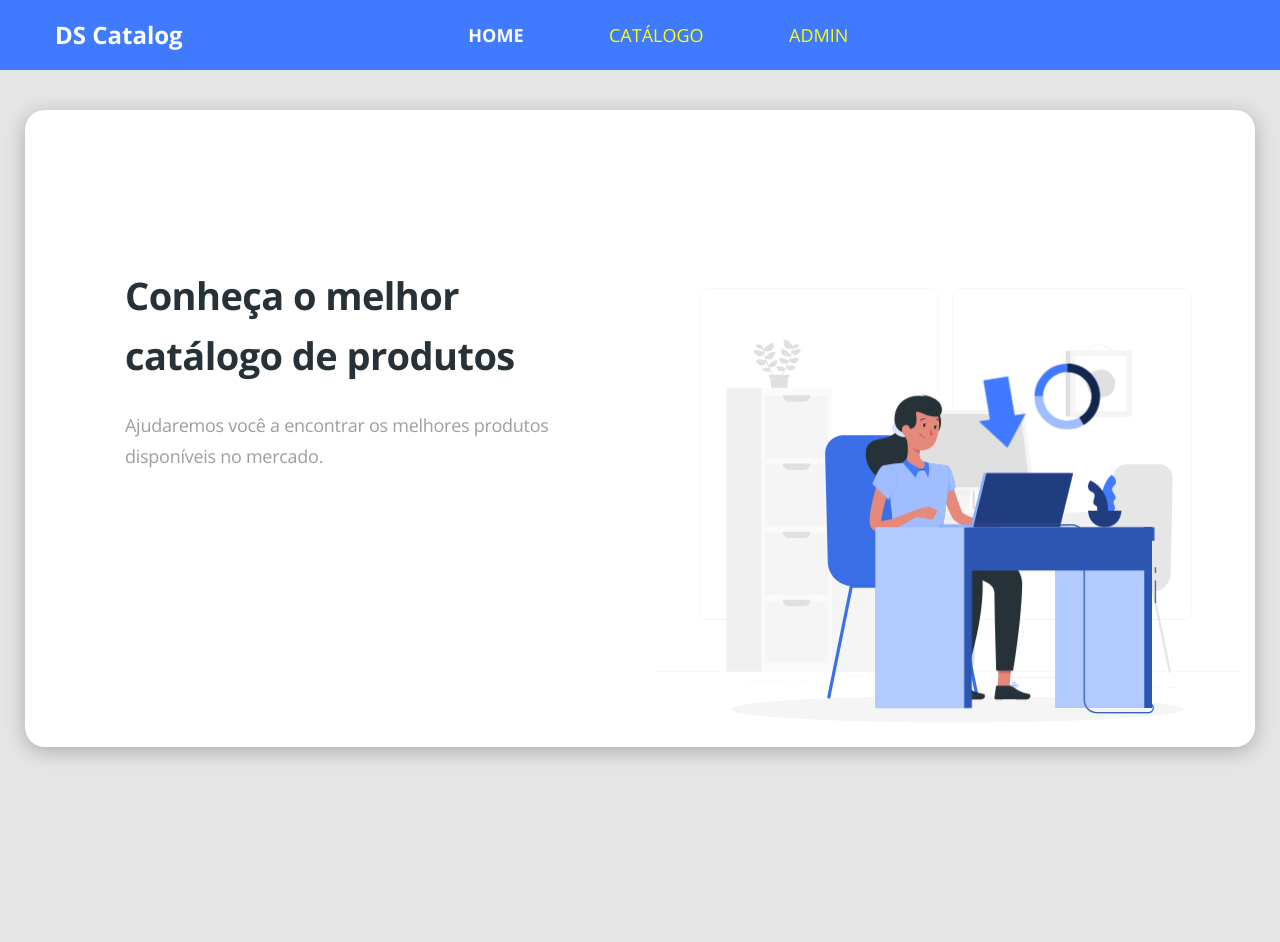
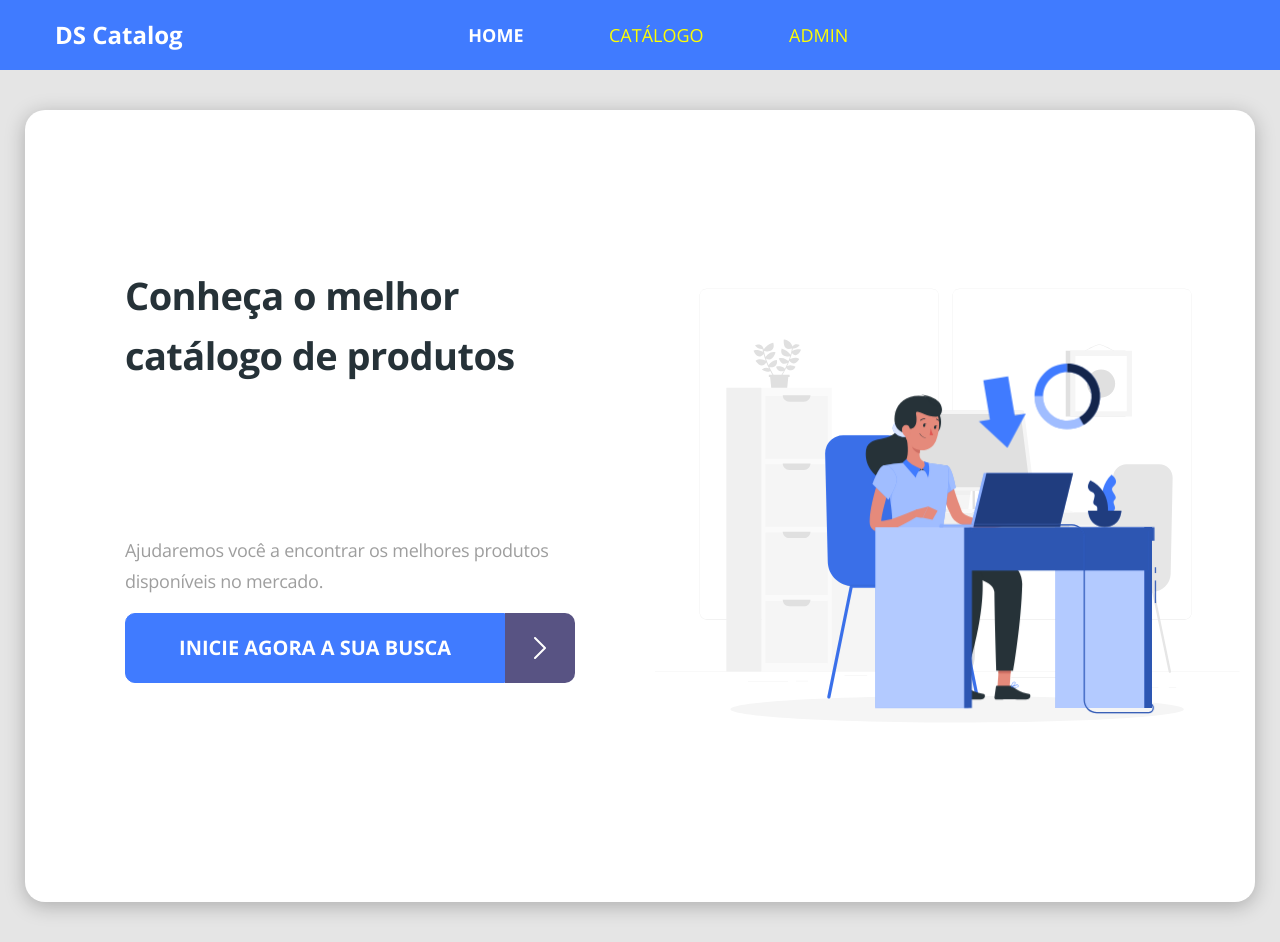
Before and after one commit to ruriknj/dscatalog-bootcamp-devsuperior, a React (Create React App) app in the folder front-web/: page / in a window 1280 px wide. Before the commit the page ends 800 px from the top, so only its background shows below. Built offline with nearby package versions, Linux system fonts and the light colour scheme.

Commit message:
Finaliando a página Home

```diff
--- /dev/null
+++ b/front-web/src/core/components/Buttonicon/index.tsx
@@ -0,0 +1,22 @@
+import { type } from 'os';
+import React from 'react';
+import {ReactComponent as ArrowIcon} from '../../assets/images/arrow.svg'
+import './styles.scss'
+
+type Props = {
+    text?: string;
+}
+
+const Buttonicon = ({text}:Props ) => (
+// d-flex ->coloca um elemento ao lado do outro
+    <div className="d-flex">
+        <button className="btn btn-primary btn-icon">
+        <h5>{text}</h5>
+
+    </button>
+    <div className="btn-icon-content">
+        <ArrowIcon />
+    </div>
+    </div>
+)
+export default Buttonicon
--- /dev/null
+++ b/front-web/src/core/components/Buttonicon/styles.scss
@@ -0,0 +1,15 @@
+.btn-icon {
+    height:70px;
+    width: 380px;
+    border-radius: 10px 0 0 10px;
+    text-transform: uppercase;
+}
+
+.btn-icon-content {
+    background-color: #585383;
+   width: 70px;
+   border-radius: 0px 10px 10px 0px;
+   display: flex;
+   align-items: center;
+   justify-content: center;
+}
--- a/front-web/src/pages/Home/index.tsx
+++ b/front-web/src/pages/Home/index.tsx
@@ -1,5 +1,7 @@
 import React from 'react';
 import { ReactComponent as MainImage } from '../../core/assets/images/main-image.svg';
+import Buttonicon from '../../core/components/Buttonicon';
+import {Link} from 'react-router-dom';
 import './styles.scss'
 
 const Home = () => (
@@ -11,12 +13,14 @@
                     Ajudaremos você a encontrar os melhores
                      produtos <br/> disponíveis no mercado.
                 </p>
+                <Link to="/catalog">
+                <Buttonicon text="inicie agora a sua busca"/>
+                </Link>
             </div>
-            <div className="col-6">
+            <div className="col-6" >
                 <MainImage className="main-image" />
             </div>
         </div>
     </div>
-
 );
 export default Home;
--- a/front-web/src/pages/Home/styles.scss
+++ b/front-web/src/pages/Home/styles.scss
@@ -9,6 +9,7 @@
     box-shadow: 0px 4px 20px rgba(0, 0, 0, 0.25);
     border-radius: 20px;
     padding-top: 155px;
+    padding-bottom: 155px;
 }
 
 .text-title {
@@ -21,7 +22,7 @@
     line-height: 31px;
     letter-spacing: -0.015em;
     color:#9e9e9e;
-    margin-top: 25px;
+    margin-top: 150px;
 }
 
 .home-text {
```
Also changed, not shown: front-web/src/core/assets/images/arrow.svg (added).
